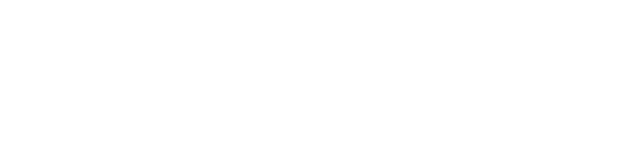
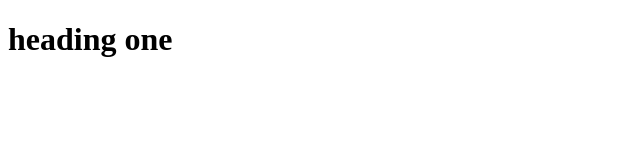
Before and after one commit to shafiqahassani22/projectOne, a plain HTML site: page index.html in a window 1280 px wide. Shown: the whole page, without its empty margins (0-640 px from the left). Drawn offline with Linux system fonts and the light colour scheme.

Commit message:
head1 added

```diff
--- a/index.html
+++ b/index.html
@@ -7,6 +7,6 @@
     <title>Document</title>
 </head>
 <body>
-
+    <h1>heading one</h1>
 </body>
 </html>
```
